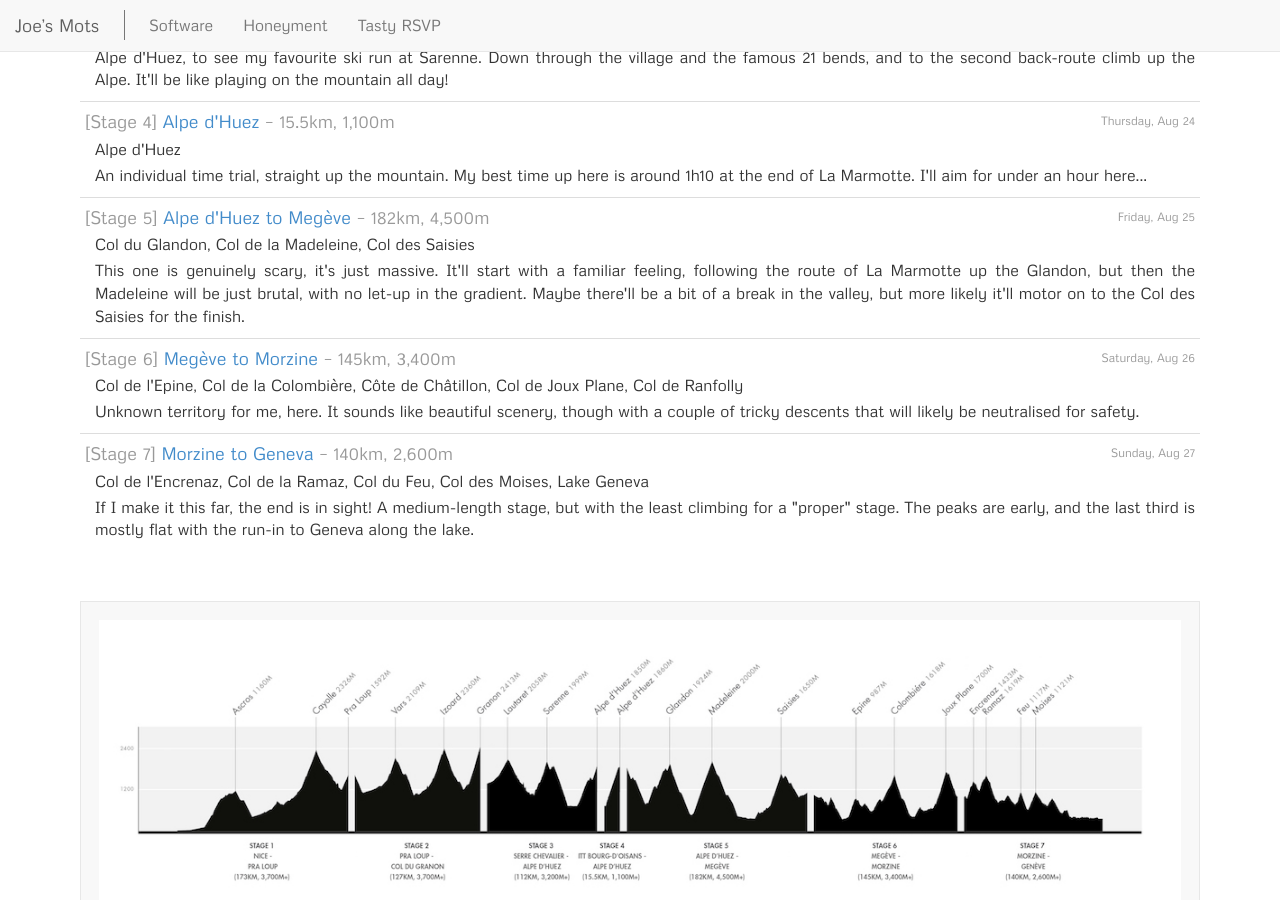
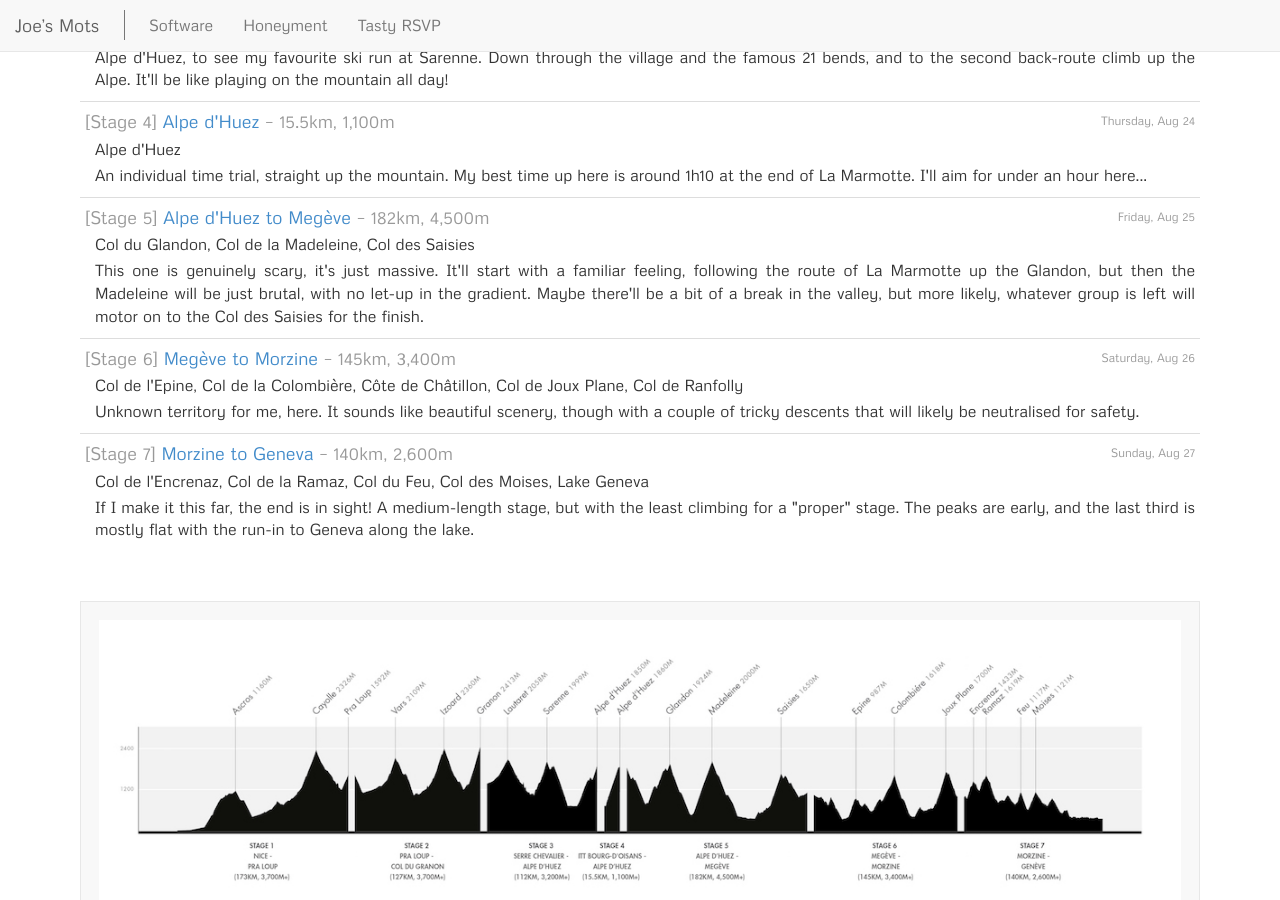
Before and after one commit to joekearney/joekearney.github.io, a Jekyll site: the page built from _posts/cycling/haute-route/2017-08-04-hra-routes.md, in a window 1280 px wide and 900 px high, scrolled down 1159 px. Built offline with Jekyll 4.4.1, drawn with Linux system fonts in a browser that asks for light colours; comment, search, counter and statistics services are not loaded.

Commit message:
tweak stage 5 description

```diff
--- a/_posts/cycling/haute-route/2017-08-04-hra-routes.md
+++ b/_posts/cycling/haute-route/2017-08-04-hra-routes.md
@@ -41,15 +41,15 @@ Here they are for all to see (mostly for my own reference!).
 
 {% include haute-route-stage-summary-element.html stage_strava=page.hra17-s2 stage_number=2 stage_date="Tuesday, Aug 22" stage_title="Pra Loup to Col du Granon" stage_length="127km" stage_ascent="3,700m" stage_cols="Col de Vars, Col d'Izoard, Col du Granon" stage_description="A nice potter through Barcelonnette, a grind up the valley, and then racing Chris Froome's time up Izoard, on which he all but sealed the yellow jersey this year." %}
 
-{% capture stage4_description %}
+{% capture stage3_description %}
 One I've been really looking forward to. We see some of the Lautaret descent that features in <a href="/posts/marmotte-2017">La Marmotte</a>, then the climb up the \"wrong\" side of Alpe d'Huez, to see my favourite ski run at Sarenne. Down through the village and the famous 21 bends, and to the second back-route climb up the Alpe. It'll be like playing on the mountain all day!
 {% endcapture %}
 
-{% include haute-route-stage-summary-element.html stage_strava=page.hra17-s3 stage_number=3 stage_date="Wednesday, Aug 23" stage_title="Serre Chevalier to Alpe d'Huez" stage_length="112km" stage_ascent="3,200m" stage_cols="Col du Lautaret, Col de Sarenne, Pas de la Confession, Alpe d'Huez" stage_description=stage4_description %}
+{% include haute-route-stage-summary-element.html stage_strava=page.hra17-s3 stage_number=3 stage_date="Wednesday, Aug 23" stage_title="Serre Chevalier to Alpe d'Huez" stage_length="112km" stage_ascent="3,200m" stage_cols="Col du Lautaret, Col de Sarenne, Pas de la Confession, Alpe d'Huez" stage_description=stage3_description %}
 
 {% include haute-route-stage-summary-element.html stage_strava=page.hra17-s4 stage_number=4 stage_date="Thursday, Aug 24" stage_title="Alpe d'Huez" stage_length="15.5km" stage_ascent="1,100m" stage_cols="Alpe d'Huez" stage_description="An individual time trial, straight up the mountain. My best time up here is around 1h10 at the end of La Marmotte. I'll aim for under an hour here..." %}
 
-{% include haute-route-stage-summary-element.html stage_strava=page.hra17-s5 stage_number=5 stage_date="Friday, Aug 25" stage_title="Alpe d'Huez to Megève" stage_length="182km" stage_ascent="4,500m" stage_cols="Col du Glandon, Col de la Madeleine, Col des Saisies" stage_description="This one is genuinely scary, it's just massive. It'll start with a familiar feeling, following the route of La Marmotte up the Glandon, but then the Madeleine will be just brutal, with no let-up in the gradient. Maybe there'll be a bit of a break in the valley, but more likely it'll motor on to the Col des Saisies for the finish." %}
+{% include haute-route-stage-summary-element.html stage_strava=page.hra17-s5 stage_number=5 stage_date="Friday, Aug 25" stage_title="Alpe d'Huez to Megève" stage_length="182km" stage_ascent="4,500m" stage_cols="Col du Glandon, Col de la Madeleine, Col des Saisies" stage_description="This one is genuinely scary, it's just massive. It'll start with a familiar feeling, following the route of La Marmotte up the Glandon, but then the Madeleine will be just brutal, with no let-up in the gradient. Maybe there'll be a bit of a break in the valley, but more likely, whatever group is left will motor on to the Col des Saisies for the finish." %}
 
 {% include haute-route-stage-summary-element.html stage_strava=page.hra17-s6 stage_number=6 stage_date="Saturday, Aug 26" stage_title="Megève to Morzine" stage_length="145km" stage_ascent="3,400m" stage_cols="Col de l'Epine, Col de la Colombière, Côte de Châtillon, Col de Joux Plane, Col de Ranfolly" stage_description="Unknown territory for me, here. It sounds like beautiful scenery, though with a couple of tricky descents that will likely be neutralised for safety." %}
 
```
